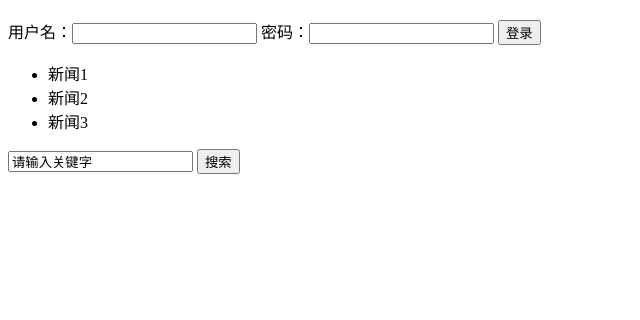
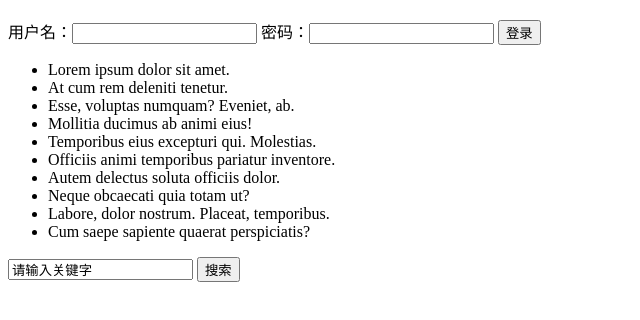
Before and after one commit to lenovozxh25/testgit01, a plain HTML site: page index.html in a window 1280 px wide. Shown: the part 70-390 px from the top of the page, without its empty margins (0-640 px from the left). Drawn offline with Linux system fonts and the light colour scheme.

Commit message:
新的功能

```diff
--- a/index.html
+++ b/index.html
@@ -19,9 +19,16 @@
     <!--新闻列表-->
     <div class="news">
         <ul>
-            <li>新闻1</li>
-            <li>新闻2</li>
-            <li>新闻3</li>
+            <li>Lorem ipsum dolor sit amet.</li>
+            <li>At cum rem deleniti tenetur.</li>
+            <li>Esse, voluptas numquam? Eveniet, ab.</li>
+            <li>Mollitia ducimus ab animi eius!</li>
+            <li>Temporibus eius excepturi qui. Molestias.</li>
+            <li>Officiis animi temporibus pariatur inventore.</li>
+            <li>Autem delectus soluta officiis dolor.</li>
+            <li>Neque obcaecati quia totam ut?</li>
+            <li>Labore, dolor nostrum. Placeat, temporibus.</li>
+            <li>Cum saepe sapiente quaerat perspiciatis?</li>
         </ul>
     </div>
     <!--搜索-->
```
